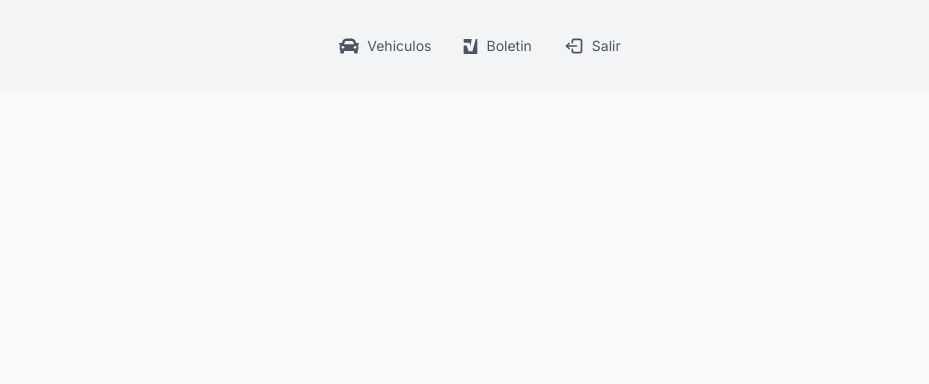
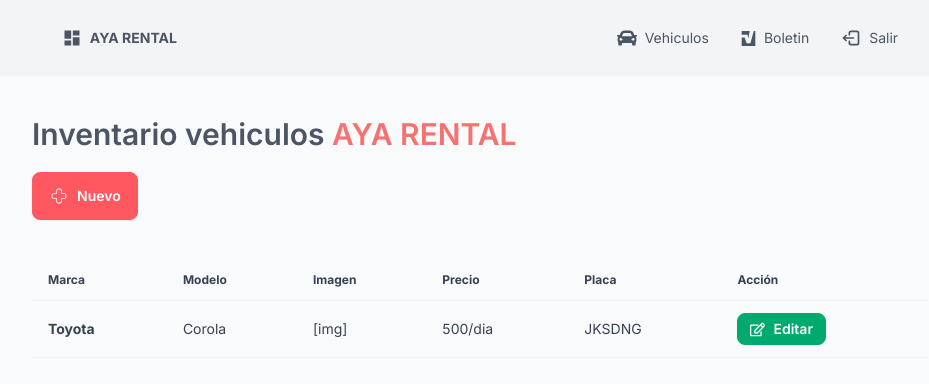
Before and after one commit to devbryan02/aya-rental-app, a Next.js app: page /dashboard/vehiculos in a window 1280 px wide. Shown: the top 384 px of the page, without its empty margins (160-1089 px from the left). Built offline with nearby package versions, Linux system fonts and the light colour scheme.

Commit message:
tabla vehuoculos listo

```diff
--- a/src/app/dashboard/page.tsx
+++ b/src/app/dashboard/page.tsx
@@ -3,6 +3,10 @@
     <>
       <h2 className="text-4xl mb-3 mx-5 mt-5 font-semibold text-gray-700">Bienvenido, <span className="text-red-400">brayandev</span> 👋</h2>
 
+      <div className="">
+        <h4>Usuarios nuevos</h4>
+      </div>
+
     </>
   );
 }
--- a/src/components/dashboard/MenuDashboard.tsx
+++ b/src/components/dashboard/MenuDashboard.tsx
@@ -6,6 +6,7 @@
 import { TbLogout2 } from "react-icons/tb";
 import Modal from "@/components/dashboard/Modal"
 import {useRouter} from "next/navigation"
+import { MdDashboard } from "react-icons/md";
 
 export default function MenuDashboard() {
   const router = useRouter();
@@ -26,7 +27,15 @@
 
   return (
     <>
-      <div className="bg-gray-100 w-full flex p-5 gap-5 justify-center items-center ">
+      <div className="bg-gray-100 w-full flex p-3 gap-5 justify-around items-center ">
+        <ul className='menu bg-gray-100 menu-horizontal'>
+          <li>
+          <Link href="/dashboard" className='font-bold uppercase text-gray-600'>
+          <MdDashboard size={20}/>
+          aya rental
+          </Link>
+          </li>
+        </ul>
         <ul className="menu bg-gray-100 menu-horizontal">
           <li>
             <Link className="text-gray-600" href="/dashboard/vehiculos">
--- a/src/components/dashboard/VehiculosDashboard.tsx
+++ b/src/components/dashboard/VehiculosDashboard.tsx
@@ -1,8 +1,53 @@
+import { CiMedicalCross } from "react-icons/ci";
+import { FaRegEdit } from "react-icons/fa";
 
-export default function VehiculosDashboard(){
-    return(
-        <>
-
-        </>
-    )
+export default function VehiculosDashboard() {
+  return (
+    <>
+      <div className="flex gap-10 flex-col mt-10 mx-auto w-[70%]">
+        <div>
+          <h2 className="text-3xl text-gray-600 font-semibold mb-5">
+            Inventario vehiculos{" "}
+            <span className="text-red-400 uppercase font-semibold">
+              Aya rental
+            </span>
+          </h2>
+          <a className="btn btn-error text-white" href="">
+            <CiMedicalCross size={20} color="white" />
+            Nuevo
+          </a>
+        </div>
+        <div className="overflow-x-auto text-gray-700">
+          <table className="table">
+            {/* head */}
+            <thead className="text-gray-700">
+              <tr>
+                <th>Marca</th>
+                <th>Modelo</th>
+                <th>Imagen</th>
+                <th>Precio</th>
+                <th>Placa</th>
+                <th>Acción</th>
+              </tr>
+            </thead>
+            <tbody>
+              <tr>
+                <th>Toyota</th>
+                <td>Corola</td>
+                <td>[img]</td>
+                <td>500/dia</td>
+                <td>JKSDNG</td>
+                <td>
+                  <a className="btn btn-sm btn-success text-white" href="">
+                    <FaRegEdit size={15} />
+                    Editar
+                  </a>
+                </td>
+              </tr>
+            </tbody>
+          </table>
+        </div>
+      </div>
+    </>
+  );
 }
```
